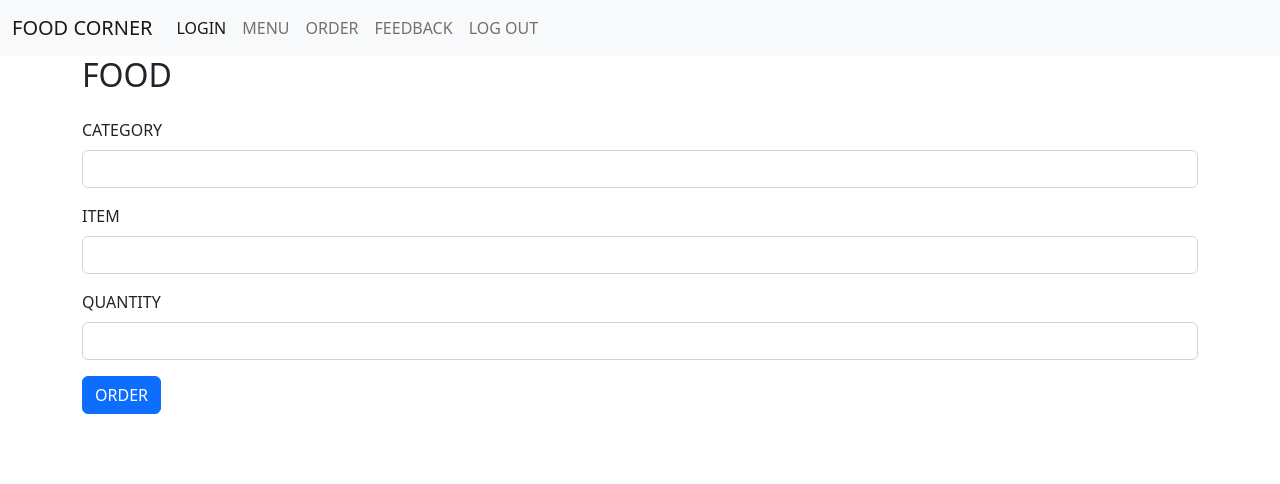
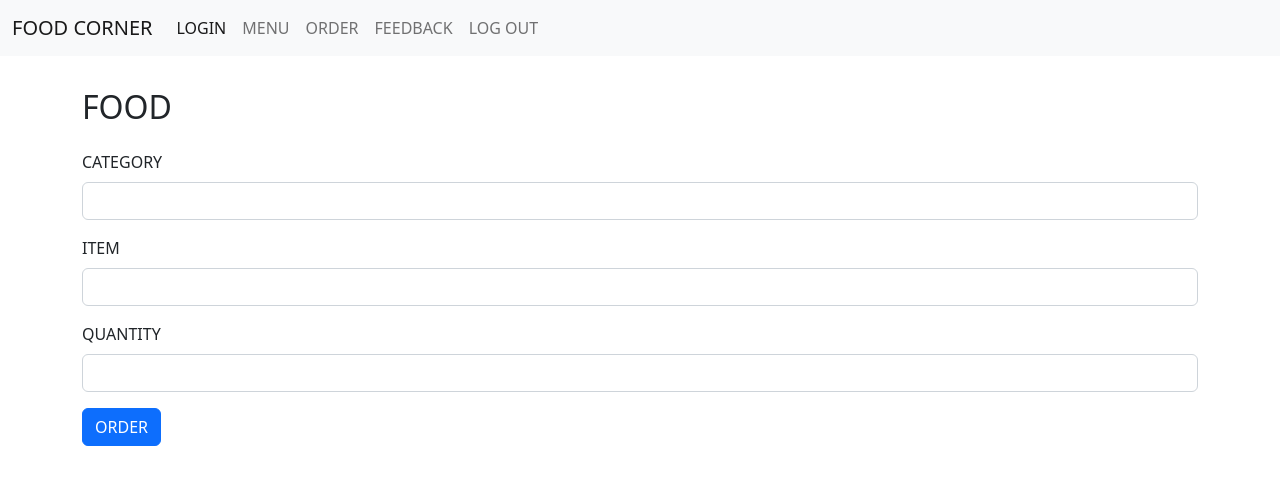
Before and after one commit to sruthy-nr/Food-Angular-App, an Angular app: page /order in a window 1280 px wide. Shown: the top 484 px of the page. Built offline with nearby package versions, Linux system fonts and the light colour scheme.

Commit message:
readorder

```diff
--- a/src/app/order/order.component.html
+++ b/src/app/order/order.component.html
@@ -3,7 +3,7 @@
     <div class="row">
         <div class="col col-12 col-sm-12 col-md-12 col-lg-12 col-xl-12 col-xxl-12">
 
-            <div class="row g-3">
+            <div class="row g-3 mt-3">
                 <h2>FOOD</h2>
                 <div class="col col-12 col-sm-12 col-md-12 col-lg-12 col-xl-12 col-xxl-12">
                     <label for="" class="form-label">CATEGORY</label>
```
